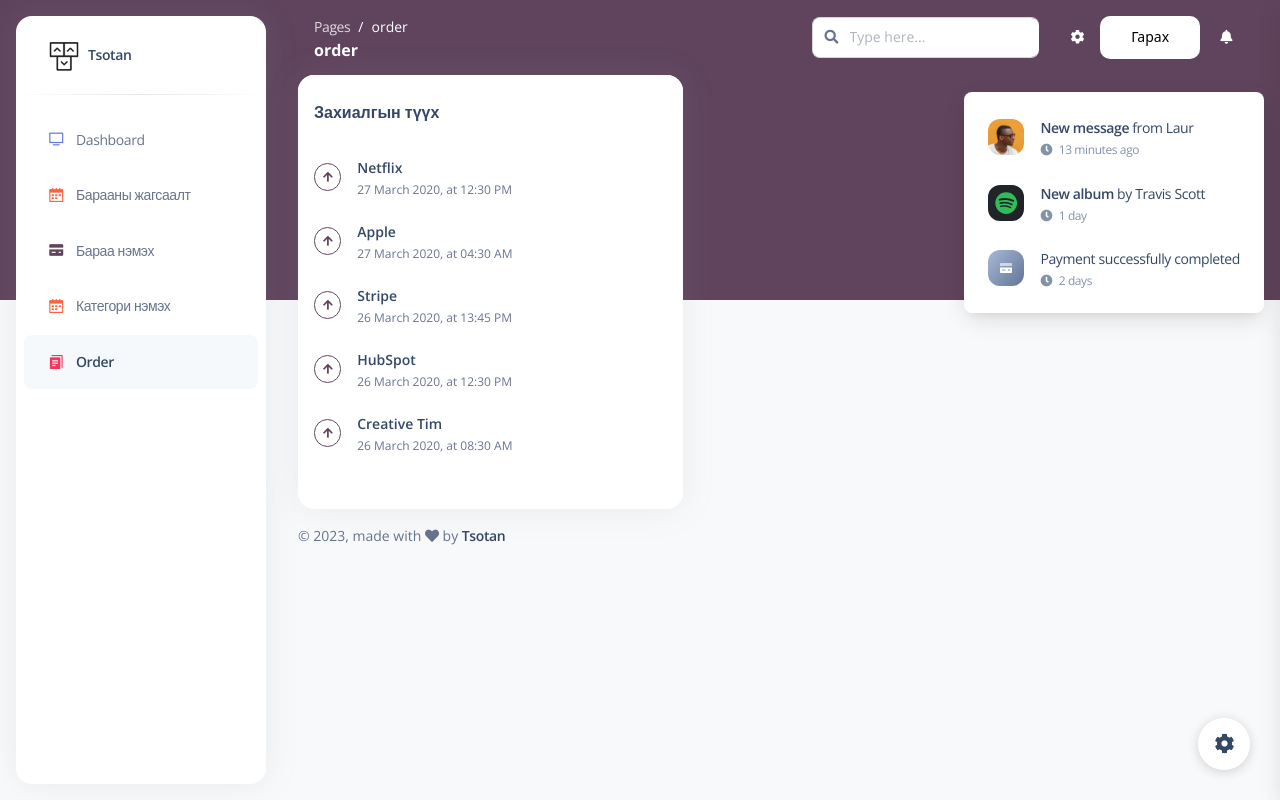
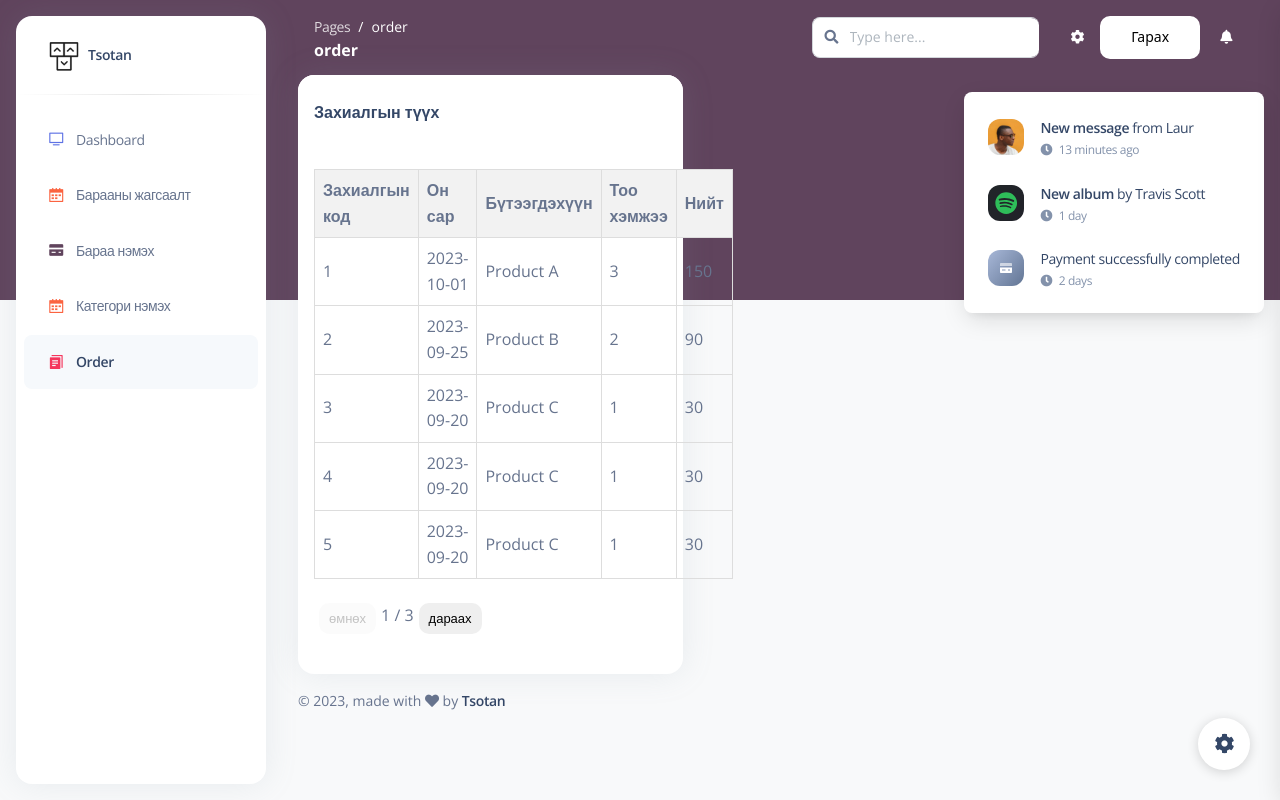
Before and after one commit to Babuna-0501/Tsotan-admin, a Vue app: page /order in a window 1280 px wide. Built offline with nearby package versions, Linux system fonts and the light colour scheme.

Commit message:
added order history page

```diff
--- a/src/views/components/TransactionCard.vue
+++ b/src/views/components/TransactionCard.vue
@@ -8,111 +8,195 @@
       </div>
     </div>
     <div class="card-body pt-4 p-3">
-      <ul class="list-group">
-        <li
-          class="list-group-item border-0 d-flex justify-content-between ps-0 mb-2 border-radius-lg"
-        >
-          <div class="d-flex align-items-center">
-            <argon-button
-              color="success"
-              variant="outline"
-              size="sm"
-              class="btn-icon-only btn-rounded mb-0 me-3 d-flex align-items-center justify-content-center"
-            >
-              <i class="fas fa-arrow-up" aria-hidden="true"></i>
-            </argon-button>
-            <div class="d-flex flex-column">
-              <h6 class="mb-1 text-dark text-sm">Netflix</h6>
-              <span class="text-xs">27 March 2020, at 12:30 PM</span>
-            </div>
-          </div>
-        </li>
-        <li
-          class="list-group-item border-0 d-flex justify-content-between ps-0 mb-2 border-radius-lg"
-        >
-          <div class="d-flex align-items-center">
-            <argon-button
-              color="success"
-              variant="outline"
-              size="sm"
-              class="btn-icon-only btn-rounded mb-0 me-3 d-flex align-items-center justify-content-center"
-            >
-              <i class="fas fa-arrow-up" aria-hidden="true"></i>
-            </argon-button>
-            <div class="d-flex flex-column">
-              <h6 class="mb-1 text-dark text-sm">Apple</h6>
-              <span class="text-xs">27 March 2020, at 04:30 AM</span>
-            </div>
-          </div>
-        </li>
-      </ul>
-      <ul class="list-group">
-        <li
-          class="list-group-item border-0 d-flex justify-content-between ps-0 mb-2 border-radius-lg"
-        >
-          <div class="d-flex align-items-center">
-            <argon-button
-              color="success"
-              variant="outline"
-              size="sm"
-              class="btn-icon-only btn-rounded mb-0 me-3 d-flex align-items-center justify-content-center"
-            >
-              <i class="fas fa-arrow-up" aria-hidden="true"></i>
-            </argon-button>
-            <div class="d-flex flex-column">
-              <h6 class="mb-1 text-dark text-sm">Stripe</h6>
-              <span class="text-xs">26 March 2020, at 13:45 PM</span>
-            </div>
-          </div>
-        </li>
-        <li
-          class="list-group-item border-0 d-flex justify-content-between ps-0 mb-2 border-radius-lg"
-        >
-          <div class="d-flex align-items-center">
-            <argon-button
-              color="success"
-              variant="outline"
-              size="sm"
-              class="btn-icon-only btn-rounded mb-0 me-3 d-flex align-items-center justify-content-center"
-            >
-              <i class="fas fa-arrow-up" aria-hidden="true"></i>
-            </argon-button>
-            <div class="d-flex flex-column">
-              <h6 class="mb-1 text-dark text-sm">HubSpot</h6>
-              <span class="text-xs">26 March 2020, at 12:30 PM</span>
-            </div>
-          </div>
-        </li>
-        <li
-          class="list-group-item border-0 d-flex justify-content-between ps-0 mb-2 border-radius-lg"
-        >
-          <div class="d-flex align-items-center">
-            <argon-button
-              color="success"
-              variant="outline"
-              size="sm"
-              class="btn-icon-only btn-rounded mb-0 me-3 d-flex align-items-center justify-content-center"
-            >
-              <i class="fas fa-arrow-up" aria-hidden="true"></i>
-            </argon-button>
-            <div class="d-flex flex-column">
-              <h6 class="mb-1 text-dark text-sm">Creative Tim</h6>
-              <span class="text-xs">26 March 2020, at 08:30 AM</span>
-            </div>
-          </div>
-        </li>
-      </ul>
+      <table class="mb-4">
+        <thead>
+          <tr>
+            <th>Захиалгын код</th>
+            <th>Он сар</th>
+            <th>Бүтээгдэхүүн</th>
+            <th>Тоо хэмжээ</th>
+            <th>Нийт</th>
+          </tr>
+        </thead>
+        <tbody>
+          <tr v-for="order in paginatedOrders" :key="order.id">
+            <td>{{ order.id }}</td>
+            <td>{{ order.date }}</td>
+            <td>{{ order.product }}</td>
+            <td>{{ order.quantity }}</td>
+            <td>{{ order.total }}</td>
+          </tr>
+        </tbody>
+      </table>
+      <div class="pagination">
+        <button @click="prevPage" :disabled="currentPage === 1">өмнөх</button>
+        <span>{{ currentPage }} / {{ totalPages }}</span>
+        <button @click="nextPage" :disabled="currentPage === totalPages">
+          дараах
+        </button>
+      </div>
     </div>
   </div>
 </template>
 
 <script>
-import ArgonButton from "@/components/ArgonButton.vue";
-
 export default {
-  name: "transaction-card",
-  components: {
-    ArgonButton,
+  data() {
+    return {
+      orders: [],
+      currentPage: 1,
+      itemsPerPage: 5,
+    };
+  },
+  computed: {
+    paginatedOrders() {
+      const startIndex = (this.currentPage - 1) * this.itemsPerPage;
+      const endIndex = startIndex + this.itemsPerPage;
+      return this.orders.slice(startIndex, endIndex);
+    },
+    totalPages() {
+      return Math.ceil(this.orders.length / this.itemsPerPage);
+    },
+  },
+  methods: {
+    fetchData() {
+      this.orders = [
+        {
+          id: 1,
+          date: "2023-10-01",
+          product: "Product A",
+          quantity: 3,
+          total: 150.0,
+        },
+        {
+          id: 2,
+          date: "2023-09-25",
+          product: "Product B",
+          quantity: 2,
+          total: 90.0,
+        },
+        {
+          id: 3,
+          date: "2023-09-20",
+          product: "Product C",
+          quantity: 1,
+          total: 30.0,
+        },
+        {
+          id: 4,
+          date: "2023-09-20",
+          product: "Product C",
+          quantity: 1,
+          total: 30.0,
+        },
+        {
+          id: 5,
+          date: "2023-09-20",
+          product: "Product C",
+          quantity: 1,
+          total: 30.0,
+        },
+        {
+          id: 6,
+          date: "2023-09-20",
+          product: "Product C",
+          quantity: 1,
+          total: 30.0,
+        },
+        {
+          id: 7,
+          date: "2023-09-20",
+          product: "Product C",
+          quantity: 1,
+          total: 30.0,
+        },
+        {
+          id: 8,
+          date: "2023-09-20",
+          product: "Product C",
+          quantity: 1,
+          total: 30.0,
+        },
+        {
+          id: 9,
+          date: "2023-09-20",
+          product: "Product C",
+          quantity: 1,
+          total: 30.0,
+        },
+        {
+          id: 10,
+          date: "2023-09-20",
+          product: "Product C",
+          quantity: 1,
+          total: 30.0,
+        },
+        {
+          id: 11,
+          date: "2023-09-20",
+          product: "Product C",
+          quantity: 1,
+          total: 30.0,
+        },
+        {
+          id: 12,
+          date: "2023-09-20",
+          product: "Product C",
+          quantity: 1,
+          total: 30.0,
+        },
+      ];
+    },
+    prevPage() {
+      if (this.currentPage > 1) {
+        this.currentPage--;
+      }
+    },
+    nextPage() {
+      if (this.currentPage < this.totalPages) {
+        this.currentPage++;
+      }
+    },
+  },
+  mounted() {
+    this.fetchData();
   },
 };
 </script>
+<style scoped>
+table {
+  width: 100%;
+  border-collapse: collapse;
+  margin-top: 20px;
+}
+
+th,
+td {
+  border: 1px solid #ddd;
+  padding: 8px;
+  text-align: left;
+}
+
+th {
+  background-color: #f2f2f2;
+}
+
+.pagination {
+  margin-top: 10px;
+  text-align: center;
+}
+
+.pagination button {
+  padding: 5px 10px;
+  margin: 0 5px;
+  cursor: pointer;
+  border: none;
+  border-radius: 10px;
+  font-size: 13px;
+}
+
+.pagination button[disabled] {
+  opacity: 0.8;
+  cursor: not-allowed;
+}
+</style>
```
